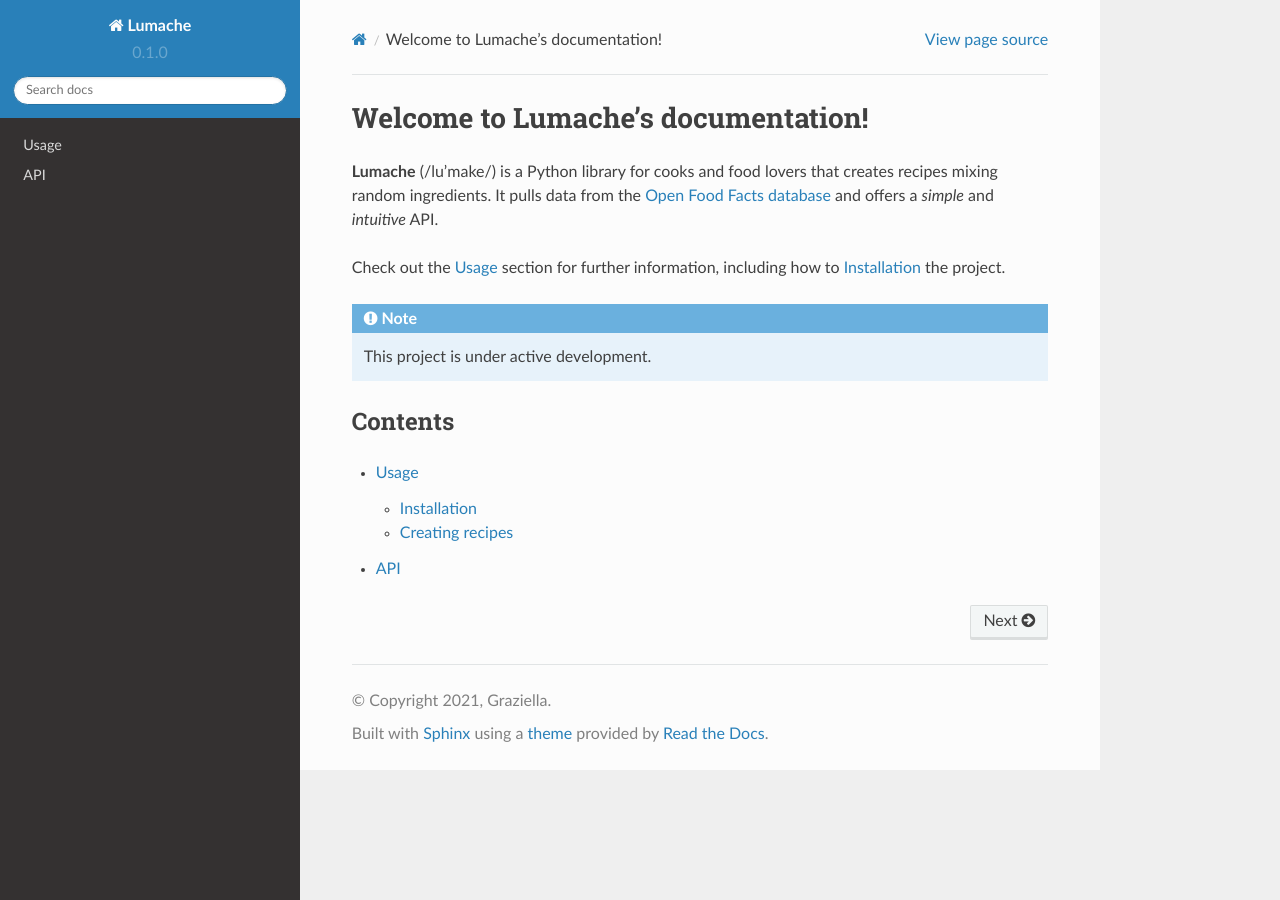
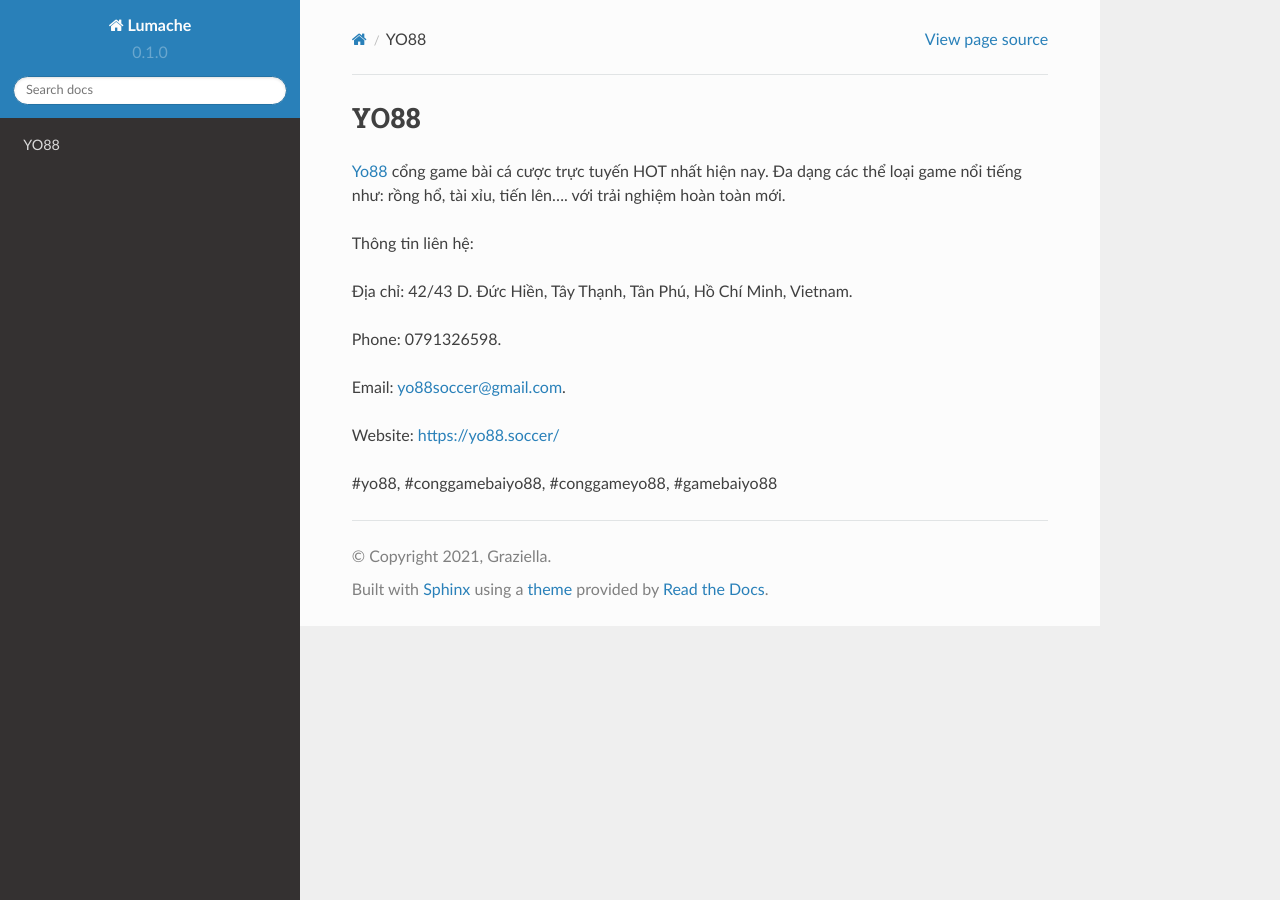
Before and after one commit to luongchanvien962/yo88soccer, a Sphinx documentation site: the page built from docs/source/index.rst, in a window 1280 px wide. Built offline with Sphinx 7.4.7 and the Read the Docs theme 2.0.0, drawn with Linux system fonts in a browser that asks for light colours.

Commit message:
Update index.rst

```diff
--- a/docs/source/index.rst
+++ b/docs/source/index.rst
@@ -1,22 +1,16 @@
-Welcome to Lumache's documentation!
+YO88
 ===================================
 
-**Lumache** (/lu'make/) is a Python library for cooks and food lovers
-that creates recipes mixing random ingredients.
-It pulls data from the `Open Food Facts database <https://world.openfoodfacts.org/>`_
-and offers a *simple* and *intuitive* API.
+`Yo88 <https://yo88.soccer/>`_ cổng game bài cá cược trực tuyến HOT nhất hiện nay. Đa dạng các thể loại game nổi tiếng như: rồng hổ, tài xỉu, tiến lên.... với trải nghiệm hoàn toàn mới.
 
-Check out the :doc:`usage` section for further information, including
-how to :ref:`installation` the project.
+Thông tin liên hệ:
 
-.. note::
+Địa chỉ: 42/43 D. Đức Hiền, Tây Thạnh, Tân Phú, Hồ Chí Minh, Vietnam.
 
-   This project is under active development.
+Phone: 0791326598.
 
-Contents
---------
+Email: yo88soccer@gmail.com.
 
-.. toctree::
+Website: https://yo88.soccer/
 
-   usage
-   api
+#yo88, #conggamebaiyo88, #conggameyo88, #gamebaiyo88
```
